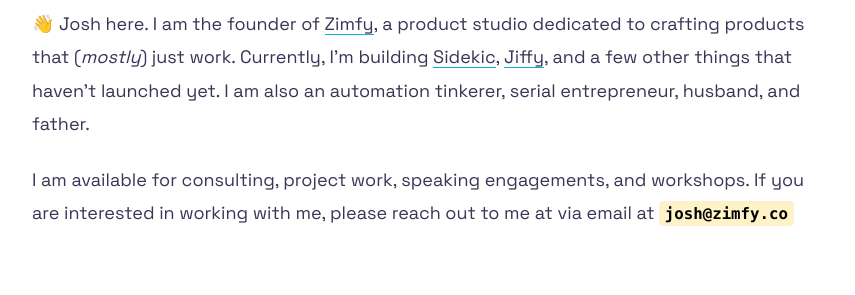
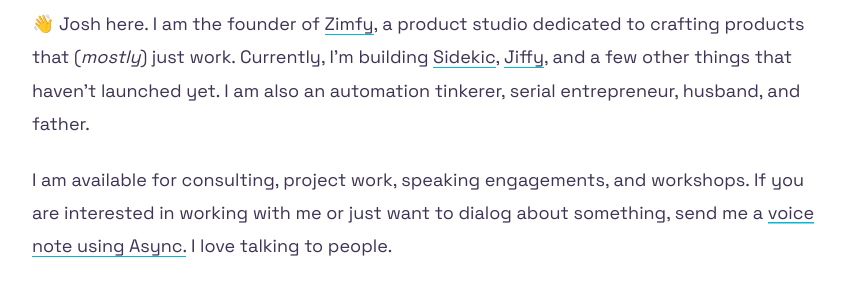
Before and after one commit to joshcirre/joshcirre, an Astro site: page / in a window 1280 px wide. Shown: the part 191-486 px from the top of the page, without its empty margins (212-1067 px from the left). Built offline with nearby package versions, Linux system fonts and the light colour scheme; Astro itself is replaced by a stand-in of ours.

Commit message:
use async

```diff
--- a/src/components/Intro.astro
+++ b/src/components/Intro.astro
@@ -22,7 +22,7 @@
         👋 Josh here. I am the founder of <a href="https://zimfy.co">Zimfy</a>, a product studio dedicated to crafting products that (<span class="italic">mostly</span>) just work. Currently, I'm building <a href="https://sidekic.zimfy.co">Sidekic</a>, <a href="https://learnwithjiffy.com">Jiffy</a>, and a few other things that haven't launched yet. I am also an automation tinkerer, serial entrepreneur, husband, and father.
     </p>
     <p>
-      I am available for consulting, project work, speaking engagements, and workshops. If you are interested in working with me, please reach out to me at via email at <code>josh@zimfy.co</code>
+      I am available for consulting, project work, speaking engagements, and workshops. If you are interested in working with me or just want to dialog about something, send me a <a href="https://async.com/joshcirre">voice note using Async.</a> I love talking to people.
     </p>
   </div>
 </section>
```
